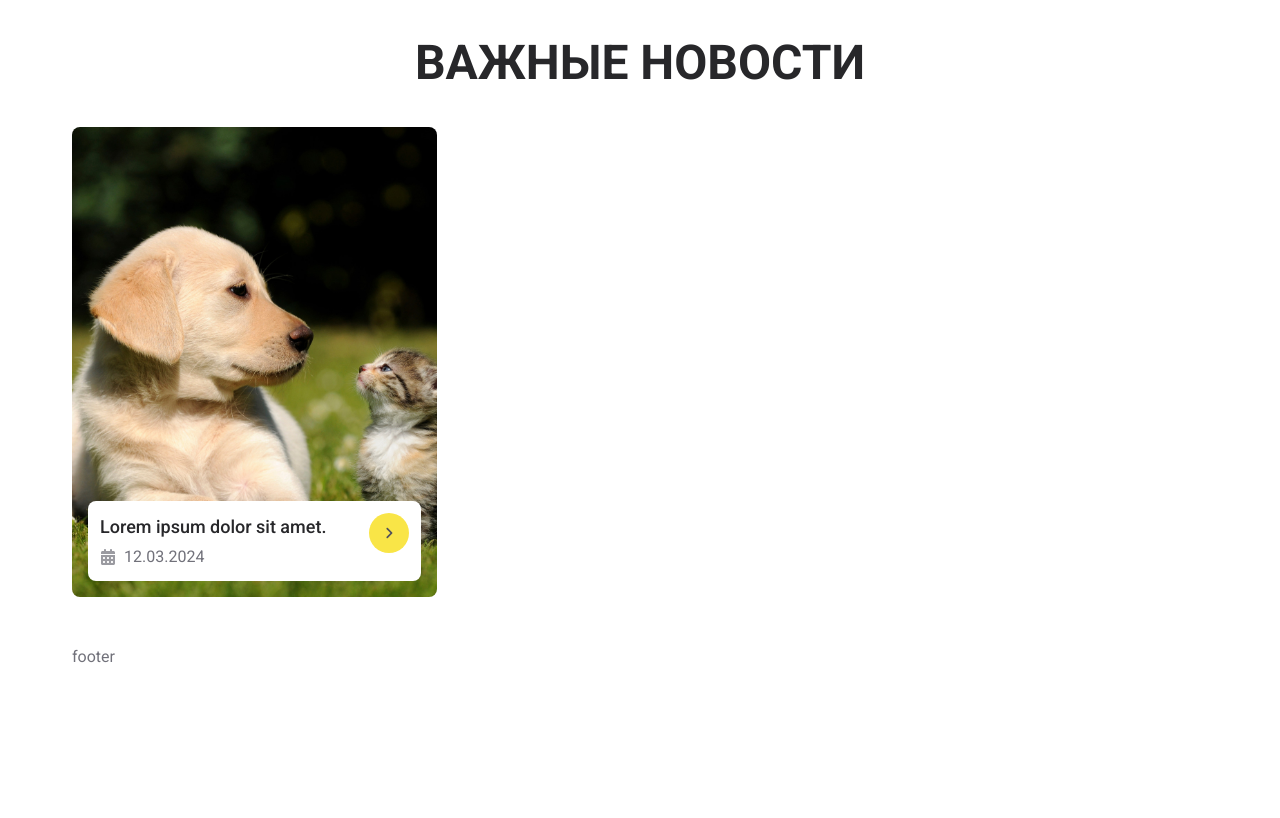
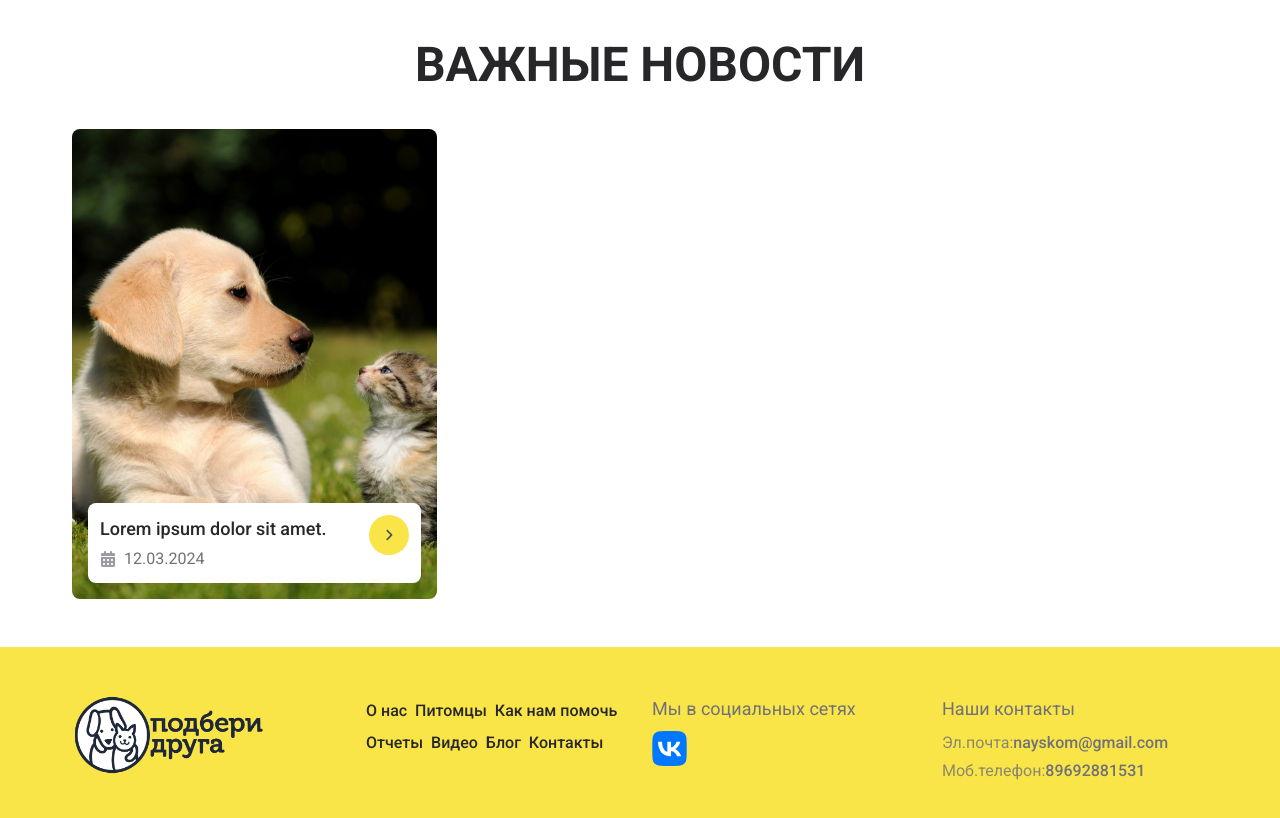
Before and after one commit to webNekit/animals-website-next.js, a Next.js app: page / in a window 1280 px wide. Shown: the part 2860-3678 px from the top of the page. Before the commit the page ends 3529 px from the top, so only its background shows below. Built offline with nearby package versions, Linux system fonts and the light colour scheme.

Commit message:
Сделал подвал сайта

```diff
--- a/src/components/Footer/Footer.jsx
+++ b/src/components/Footer/Footer.jsx
@@ -1,10 +1,53 @@
+import Image from 'next/image';
+import Link from 'next/link';
 import React from 'react';
+import NavbarMenu from '@/collections/NavbarMenu';
 
 const Footer = () => {
   return (
-    <footer className='w-full'>
+    <footer className='w-full py-12 bg-primary'>
       <div className="container mx-auto">
-        footer
+        <div className="w-full grid grid-cols-1 sm:grid-cols-2 gap-5 md:gap-6 md:grid-cols-4">
+          <div className="w-full flex justify-center md:justify-start">
+            <Link href={'/'} className='inline-block'>
+              <Image src={'/assets/img/logo.png'} alt={'Логотип сайта дай лапу'} width={200} height={60} />
+            </Link>
+          </div>
+          <div className="w-full">
+            <nav className="w-full">
+              <menu className="w-full inline-table">
+                {NavbarMenu.map((item, index) => {
+                  return (
+                    <li key={index} className='inline-flex'>
+                      <Link href={item.url} className='p-1 text-zinc-800 font-medium transition-colors duration-300 hover:text-zinc-700/50'>{item.label}</Link>
+                    </li>
+                  )
+                })}
+              </menu>
+            </nav>
+          </div>
+          <div className="w-full">
+            <h2 className="text-left text-lg">Мы в социальных сетях</h2>
+            <ul className="flex flex-wrap gap-3 pt-2">
+              <li className='inline-flex'>
+                <Link href={'https://vk.com/brand'} target='_blank'>
+                  <Image className='aspect-auto h-[35px] object-cover' src={'/assets/img/icons/VK.svg'} alt='Логотип Вконтатке' width={35} height={35} />
+                </Link>
+              </li>
+            </ul>
+          </div>
+          <div className="w-full">
+            <h2 className="text-left text-lg">Наши контакты</h2>
+            <ul className="pt-2 flex flex-col gap-1">
+              <li className="inline-flex">
+                <span className='opacity-80'>Эл.почта:</span> <Link className='text-zinc-500 font-medium transition-colors duration-300 hover:text-zinc-500/50' href={'mailto:nayskom@gmail.com'}>nayskom@gmail.com</Link>
+              </li>
+              <li className="inline-flex">
+                <span className='opacity-80'>Моб.телефон:</span> <Link className='text-zinc-500 font-medium transition-colors duration-300 hover:text-zinc-500/50' href={'mailto:nayskom@gmail.com'}>89692881531</Link>
+              </li>
+            </ul>
+          </div>
+        </div>
       </div>
     </footer>
   )
--- a/src/components/News/News.jsx
+++ b/src/components/News/News.jsx
@@ -3,34 +3,15 @@ import Image from 'next/image';
 import Link from 'next/link';
 import { FaAngleRight } from "react-icons/fa6";
 import { FaCalendarDays } from "react-icons/fa6";
+import NewsList from '../NewsList/NewsList';
 
-const News = ({ newsList }) => {
+const News = ({ newsData }) => {
   return (
     <section className='w-full py-12'>
       <div className="container mx-auto">
         <div className="w-full flex flex-col items-center gap-10">
           <h2 className="section-title text-center">важные новости</h2>
-          <div className="w-full grid grid-cols-1 sm:grid-cols-2 lg:grid-cols-3 gap-5">
-            <div className="relative w-full h-[380px] md:h-[470px] rounded-lg overflow-hidden">
-              <div className="absolute right-4 bottom-4 left-4 bg-white rounded-lg p-3">
-                <div className="w-full flex justify-between gap-4">
-                  <div className="flex flex-col items-start gap-1">
-                    <h3 className="text-zinc-800 text-left font-medium text-lg">Lorem ipsum dolor sit amet.</h3>
-                    <div className="flex items-center gap-2">
-                        <span className="flex items-center gap-2">
-                          <FaCalendarDays className="opacity-70 text-base" />
-                          12.03.2024
-                        </span>
-                    </div>
-                  </div>
-                  <Link href={''} className="aspect-square h-[40px] bg-primary hover:bg-primary/60 flex items-center justify-center rounded-full transition-colors">
-                    <FaAngleRight className="text-sm text-zinc-600" />
-                  </Link>
-                </div>
-              </div>
-              <Image src={'/assets/img/news/img-1.jpg'} alt={''} width={300} height={300} className='w-full h-full object-cover object-center' />
-            </div>
-          </div>
+          <NewsList  getData={''} />
         </div>
       </div>
     </section>
--- /dev/null
+++ b/src/components/NewsList/NewsList.jsx
@@ -0,0 +1,33 @@
+import React from 'react';
+import Image from 'next/image';
+import Link from 'next/link';
+import { FaAngleRight } from "react-icons/fa6";
+import { FaCalendarDays } from "react-icons/fa6";
+
+const NewsList = ({ getData }) => {
+    return (
+        <div className="w-full grid grid-cols-1 sm:grid-cols-2 lg:grid-cols-3 gap-5">
+            <div className="relative w-full h-[380px] md:h-[470px] rounded-lg overflow-hidden">
+                <div className="absolute right-4 bottom-4 left-4 bg-white rounded-lg p-3">
+                    <div className="w-full flex justify-between gap-4">
+                        <div className="flex flex-col items-start gap-1">
+                            <h3 className="text-zinc-800 text-left font-medium text-lg">Lorem ipsum dolor sit amet.</h3>
+                            <div className="flex items-center gap-2">
+                                <span className="flex items-center gap-2">
+                                    <FaCalendarDays className="opacity-70 text-base" />
+                                    12.03.2024
+                                </span>
+                            </div>
+                        </div>
+                        <Link href={''} className="aspect-square h-[40px] bg-primary hover:bg-primary/60 flex items-center justify-center rounded-full transition-colors">
+                            <FaAngleRight className="text-sm text-zinc-600" />
+                        </Link>
+                    </div>
+                </div>
+                <Image src={'/assets/img/news/img-1.jpg'} alt={''} width={300} height={300} className='w-full h-full object-cover object-center' />
+            </div>
+        </div>
+    )
+}
+
+export default NewsList
--- a/src/components/Pets/Pets.jsx
+++ b/src/components/Pets/Pets.jsx
@@ -17,7 +17,7 @@ const Pets = () => {
                     </div>
                     <h3 className="text-left text-zinc-800 text-2xl font-medium mt-5">Вафля</h3>
                     <p className="text-left mt-1">Овчарка, девочка, 2 года</p>
-                    <Link href={'/'} className='flex items-center gap-2 text-lg text-pink-500 font-medium mt-5 hover:ml-2 transition-all'>Узнать подробнее <FaChevronRight className='text-sm'/></Link>
+                    <Link href={'/'} className='inline-block text-lg text-zinc-800 font-medium border-b-2 mt-5 border-orange-300 hover:text-zinc-600 transition-colors'>Подробнее</Link>
                 </div>
             </div>
         </div>
```
Also changed, not shown: public/assets/img/icons/VK.svg (added).
